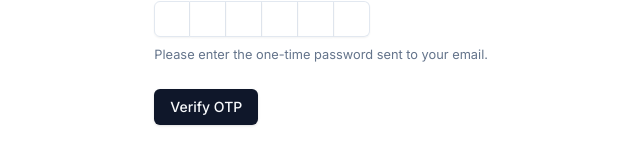
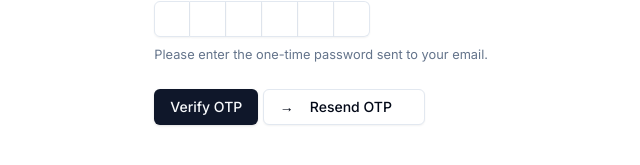
Before and after one commit to mr-zlaam/authentication-system, a Next.js app in the folder frontend/: page /auth/verify-user in a window 1280 px wide. Shown: the part 353-518 px from the top of the page, without its empty margins (59-699 px from the left). Built offline with nearby package versions, Linux system fonts and the light colour scheme; no server answers.

Commit message:
Add "Resend OTP" button to OTP input component in verify-user module

```diff
--- a/frontend/src/app/auth/verify-user/components/OTPinput.tsx
+++ b/frontend/src/app/auth/verify-user/components/OTPinput.tsx
@@ -74,7 +74,7 @@ export function OTPinput() {
       }
     }
   }
-
+  const hello = () => {};
   return (
     <Form {...form}>
       <form onSubmit={form.handleSubmit(onSubmit)} className="w-2/3 space-y-6 ">
@@ -103,6 +103,7 @@ export function OTPinput() {
             </FormItem>
           )}
         />
+        <div>
           <Button
             type="submit"
             disabled={isLoading}
@@ -110,6 +111,10 @@ export function OTPinput() {
           >
             {isLoading ? <Loader /> : <span>Verify OTP</span>}
           </Button>{" "}
+          <Button variant={"outline"} onClick={hello} type="button">
+            &rarr; <span className="mx-4"> Resend OTP</span>
+          </Button>
+        </div>
       </form>
     </Form>
   );
```
Lines whose indentation alone changed are shown as unchanged.
